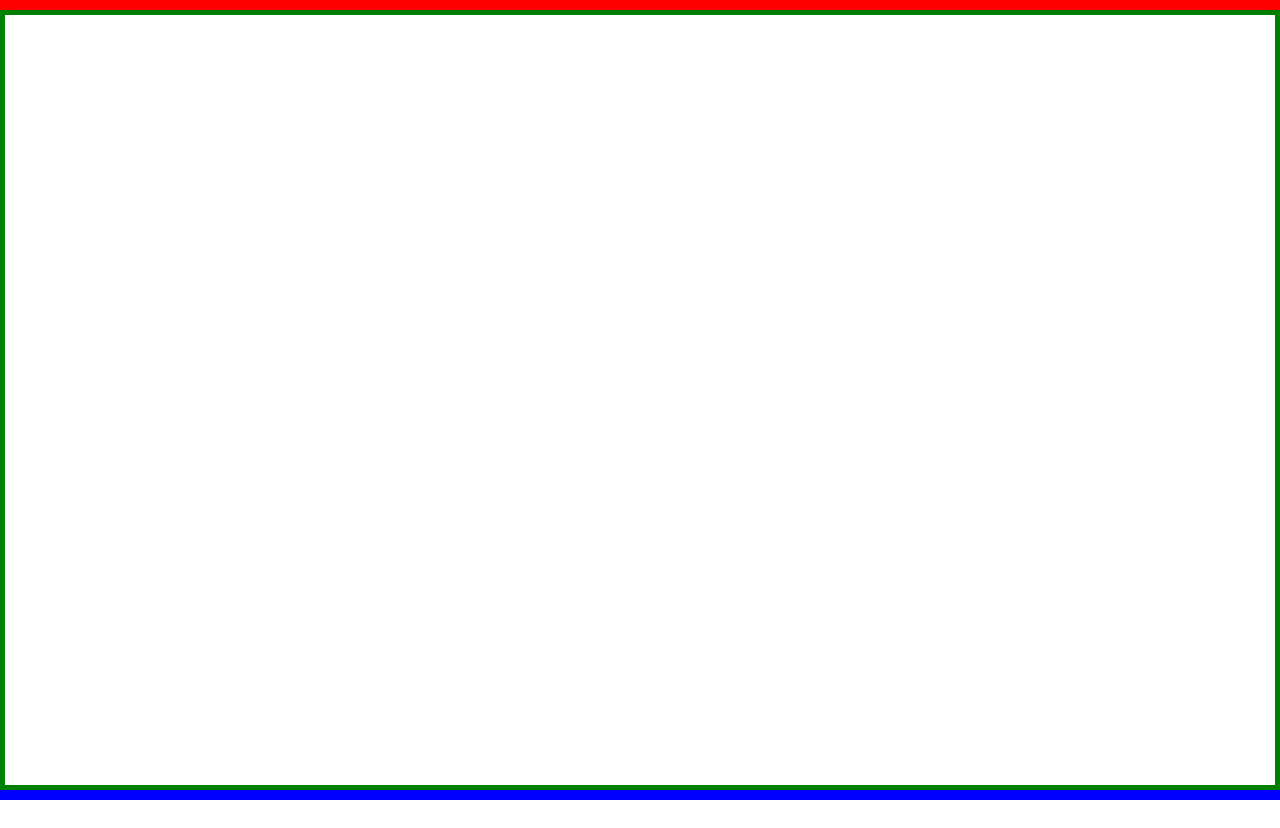
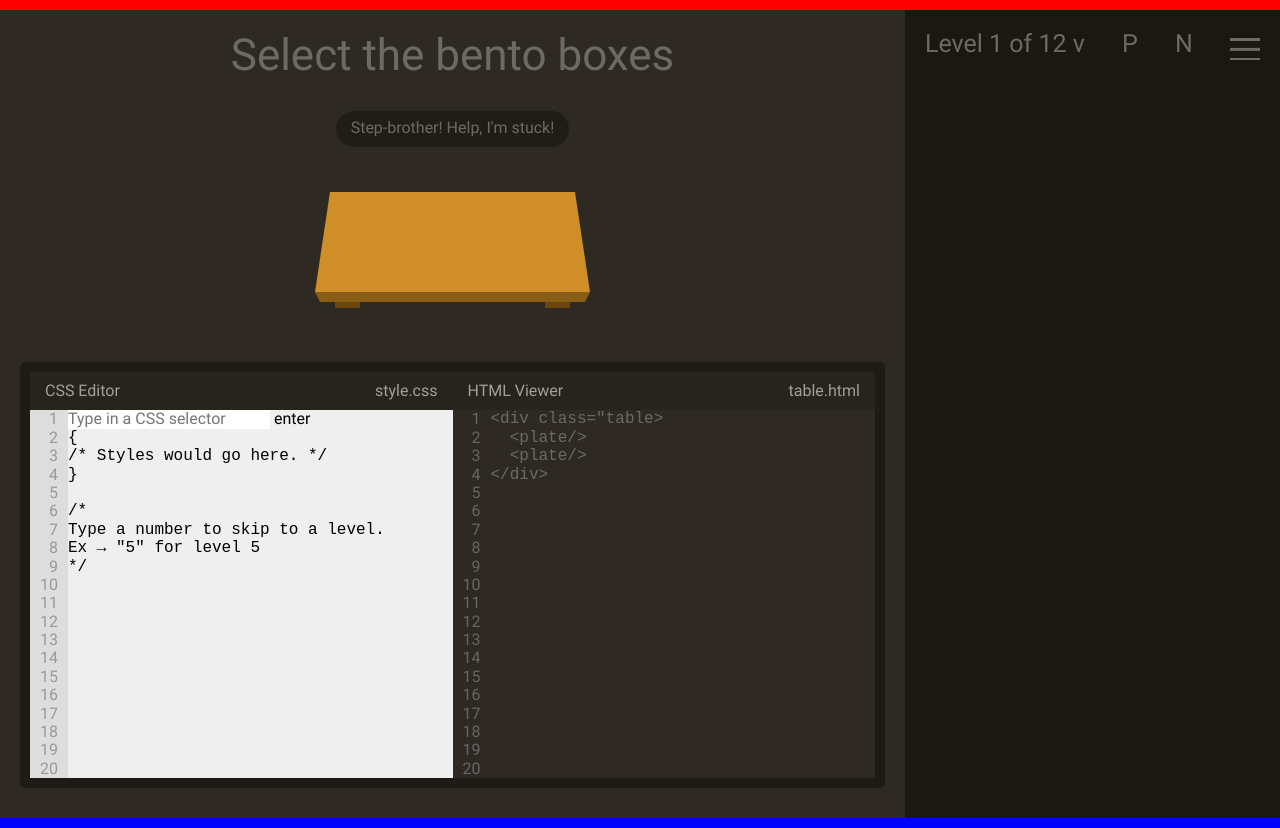
Before and after one commit to GinezisNWD/rs-selectors, a website built with webpack: page src/index.html in a window 1280 px wide. Before the commit the page ends 800 px from the top, so only its background shows below. Built offline with nearby package versions, Linux system fonts and the light colour scheme.

Commit message:
feat: add game section

```diff
--- a/src/assets/sass/abstracts/_variables.scss
+++ b/src/assets/sass/abstracts/_variables.scss
@@ -0,0 +1,10 @@
+$color-light-xxl: #EFEFEF; // бэкграунд для css поля
+$color-light-xl: #A39F99; // цвет для тайтлов в контролс
+$color-light-l: #6D6A65; // основной цвет серого для тайтла и текста в контролс
+$color-light-m: #3E3B36; // цвет для кнопки хелп, каптиона, стрелочек, и бургера
+$color-light-s: #2E2A23; // бэкграунд для игрового поля
+$color-dark-s: #27241E; // бэкграунд для хедлайна в едиторе
+$color-dark-m: #201D18; // бэкграунд для кнопки хелп и хтмл поля
+$color-dark-l: #1E1B17; // бордер для едитора
+$color-dark-xl: #1B1813; // бэкграунд контролс
+$color-dark-xxl: #100E0B; // полоска контролс
--- /dev/null
+++ b/src/assets/sass/base/_reset.scss
@@ -0,0 +1,77 @@
+/*reset*/
+* {
+  padding: 0;
+  margin: 0;
+  border: 0;
+}
+
+*,
+*:before,
+*:after {
+  -moz-box-sizing: border-box;
+  -webkit-box-sizing: border-box;
+  box-sizing: border-box;
+}
+
+:focus,
+:active {
+  outline: none;
+}
+
+a:focus,
+a:active {
+  outline: none;
+}
+
+nav,
+footer,
+header,
+aside {
+  display: block;
+}
+
+input,
+button,
+textarea {
+  font-family: inherit;
+}
+
+input::-ms-clear {
+  display: none;
+}
+
+button {
+  cursor: pointer;
+}
+
+button::-moz-focus-inner {
+  padding: 0;
+  border: 0;
+}
+
+a,
+a:visited {
+  text-decoration: none;
+}
+
+a:hover {
+  text-decoration: none;
+}
+
+ul li {
+  list-style: none;
+}
+
+img {
+  vertical-align: top;
+}
+
+h1,
+h2,
+h3,
+h4,
+h5,
+h6 {
+  font-size: inherit;
+  font-weight: inherit;
+}
--- a/src/assets/sass/main.scss
+++ b/src/assets/sass/main.scss
@@ -4,6 +4,7 @@
 @import 'vendors/bootstrap';
 
 @import 'base/normalize';
+@import 'base/reset';
 @import 'base/typography';
 
 @import 'layout/navigation';
@@ -29,7 +30,6 @@ body {
 }
 
 .container {
-  max-width: 1200px;
   margin: 0px auto;
 }
 
@@ -47,7 +47,6 @@ body {
 
 .main {
   flex: 1 1 auto;
-  border: 5px solid green;
 }
 
 .footer {
--- a/src/assets/sass/pages/_home.scss
+++ b/src/assets/sass/pages/_home.scss
@@ -0,0 +1,240 @@
+* {
+  box-sizing: border-box;
+}
+
+.css-diner {
+  display: flex;
+  justify-content: space-between;
+  // min-width: 500px;
+
+
+  background: #2E2A23;
+
+  &__game {
+    display: flex;
+    flex-direction: column;
+    justify-content: space-between;
+    align-items: center;
+    width: 100%;
+    padding: 20px 0 30px 0;
+
+  }
+
+  &__task {
+    margin: 0 0 30px 0;
+    font-size: 44px;
+    text-align: center;
+    color: $color-light-l;
+
+  }
+
+  &__help-btn {
+    margin: 0 0 45px 0;
+    padding: 8px 15px 10px 15px;
+    border: none;
+    border-radius: 25px;
+    color: $color-light-l;
+    background: $color-dark-m;
+  }
+
+  &__table-wrapper {
+    margin: 0 0 60px 0;
+  }
+
+  &__table {
+    min-width: 275px;
+    border-bottom: 100px solid #CF8E27;
+    border-left: 15px solid transparent;
+    border-right: 15px solid transparent;
+
+  }
+
+  &__table-edge {
+    position: relative;
+    min-width: 275px;
+    border-top: 10px solid #8A5D16;
+    border-left: 5px solid transparent;
+    border-right: 5px solid transparent;
+  }
+
+  &__table-leg {
+    position: absolute;
+    bottom: -6px;
+    width: 25px;
+    height: 6px;
+    background: #6A460C;
+
+    &_left {
+      left: 15px;
+    }
+
+    &_right {
+      right: 15px;
+    }
+  }
+
+  &__text-editor {
+    display: flex;
+    margin: 0 20px 0 20px;
+    border: 10px solid $color-dark-l;
+    border-radius: 5px;
+  }
+
+  &__css-editor {
+    flex: 0 0 50%;
+    min-width: 330px;
+    display: flex;
+    flex-wrap: wrap;
+
+    background: $color-light-xxl ;
+  }
+
+  &__headline {
+    display: flex;
+    flex: 0 0 100%;
+    justify-content: space-between;
+    padding: 10px 15px;
+    color: $color-light-xl;
+    background: $color-dark-s;
+  }
+
+  &__heading {}
+
+  &__caption {}
+
+  &__line-numbers {
+    display: flex;
+    flex-direction: column;
+    padding: 0 10px 0 10px;
+
+
+    p {
+      text-align: end;
+    }
+
+    &_css-numbers {
+      color: #999999;
+      background: #dddddd;
+    }
+
+    &_html-numbers {
+      color: #666666;
+    }
+  }
+
+  &__css-field {}
+
+  &__answer {}
+
+  &__input {}
+
+  &__enter-btn {}
+
+  &__html-viewer {
+    flex: 1 1 50%;
+    display: flex;
+    flex-wrap: wrap;
+  }
+
+  &__html-field {
+    color: rgba(255, 255, 255, .3);
+
+  }
+
+  pre {}
+
+  &__controls {
+    min-width: 375px;
+    background: $color-dark-xl;
+  }
+
+
+  @media (max-width: 1006px) {
+    &__controls {
+      min-width: 30px;
+    }
+  }
+
+  @media (max-width: 767px) {
+    &__text-editor {
+      flex-wrap: wrap;
+    }
+
+    &__html-viewer {
+      flex: 0 0 100%;
+      order: 1;
+    }
+
+    &__css-editor {
+      flex: 0 0 100%;
+      order: 2;
+    }
+  }
+}
+
+
+
+.controls {
+  padding: 20px;
+  color: $color-light-l;
+
+  &__nav {
+    display: flex;
+    justify-content: space-between;
+    align-items: center;
+
+    font-size: 25px;
+  }
+
+  &__levels {}
+
+  &__curent-level {}
+
+  &__max-levels {}
+
+  &__level-state {}
+
+  &__prev-level {}
+
+  &__next-level {}
+
+  &__burger {
+    display: block;
+    position: relative;
+    top: 5px;
+    z-index: 5;
+    width: 30px;
+    height: 22px;
+    cursor: pointer;
+    transition: all 0.3s ease 0s;
+
+    >span,
+    &::before,
+    &::after {
+      left: 0;
+      position: absolute;
+      height: 10%;
+      width: 100%;
+      transition: all 0.3s ease 0s;
+      background-color: $color-light-l;
+    }
+
+    &::before,
+    &::after {
+      content: "";
+    }
+
+    &::before {
+      top: 0;
+    }
+
+    &::after {
+      bottom: 0;
+    }
+
+    >span {
+      top: 50%;
+      transform: scale(1) translate(0px, -50%);
+    }
+  }
+}
--- a/src/index.html
+++ b/src/index.html
@@ -18,7 +18,127 @@
       <div class="container"></div>
     </header>
     <main class="main">
-      <div class="container"></div>
+      <div class="container">
+        <section class="css-diner">
+          <div class="css-diner__game">
+            <h2 class="css-diner__task">Select the bento boxes</h2>
+            <button class="css-diner__help-btn">Step-brother! Help, I'm stuck!</button>
+
+            <div class="css-diner__table-wrapper">
+              <div class="css-diner__table"></div>
+              <div class="css-diner__table-edge">
+                <div class="css-diner__table-leg css-diner__table-leg_left"></div>
+                <div class="css-diner__table-leg  css-diner__table-leg_right"></div>
+              </div>
+            </div>
+
+            <div class="css-diner__text-editor">
+              <div class="css-diner__css-editor">
+                <div class="css-diner__headline">
+                  <p class="css-diner__heading">CSS Editor</p>
+                  <p class="css-diner__caption">style.css</p>
+                </div>
+                <div class="css-diner__line-numbers css-diner__line-numbers_css-numbers">
+                  <p>1</p>
+                  <p>2</p>
+                  <p>3</p>
+                  <p>4</p>
+                  <p>5</p>
+                  <p>6</p>
+                  <p>7</p>
+                  <p>8</p>
+                  <p>9</p>
+                  <p>10</p>
+                  <p>11</p>
+                  <p>12</p>
+                  <p>13</p>
+                  <p>14</p>
+                  <p>15</p>
+                  <p>16</p>
+                  <p>17</p>
+                  <p>18</p>
+                  <p>19</p>
+                  <p>20</p>
+                </div>
+
+                <div class="css-diner__css-field">
+                  <div class="css-diner__answer">
+                    <input type="text" placeholder="Type in a CSS selector" class="css-diner__input">
+                    <buttom class="css-diner__enter-btn">enter</buttom>
+                  </div>
+                  <pre>
+{
+/* Styles would go here. */
+}
+
+/*
+Type a number to skip to a level.
+Ex → "5" for level 5
+*/
+</pre>
+                </div>
+              </div>
+
+              <div class="css-diner__html-viewer">
+                <div class="css-diner__headline">
+                  <p class="css-diner__heading">HTML Viewer</p>
+                  <p class="css-diner__caption">table.html</p>
+                </div>
+                <div class="css-diner__line-numbers css-diner__line-numbers_html-numbers">
+                  <p>1</p>
+                  <p>2</p>
+                  <p>3</p>
+                  <p>4</p>
+                  <p>5</p>
+                  <p>6</p>
+                  <p>7</p>
+                  <p>8</p>
+                  <p>9</p>
+                  <p>10</p>
+                  <p>11</p>
+                  <p>12</p>
+                  <p>13</p>
+                  <p>14</p>
+                  <p>15</p>
+                  <p>16</p>
+                  <p>17</p>
+                  <p>18</p>
+                  <p>19</p>
+                  <p>20</p>
+                </div>
+
+                <div class="css-diner__html-field">
+                  <code>
+                    <pre>
+&lt;div class="table&gt;
+  &lt;plate/&gt;
+  &lt;plate/&gt;
+&lt;/div&gt;
+                    </pre>
+                   </code>
+
+                </div>
+
+              </div>
+            </div>
+
+          </div>
+          <div class="css-diner__controls controls">
+            <div class="controls__nav">
+              <h2 class="controls__levels">
+                Level <span class="controls__curent-level">1</span> of <span class="controls__max-levels">12</span>
+                <span class="controls__level-state">v</span>
+              </h2>
+
+              <span class="controls__prev-level">P</span>
+              <span class="controls__next-level">N</span>
+              <div class="controls__burger"><span></span></div>
+            </div>
+
+          </div>
+
+        </section>
+      </div>
     </main>
     <footer class="footer">
       <div class="container"></div>
```
